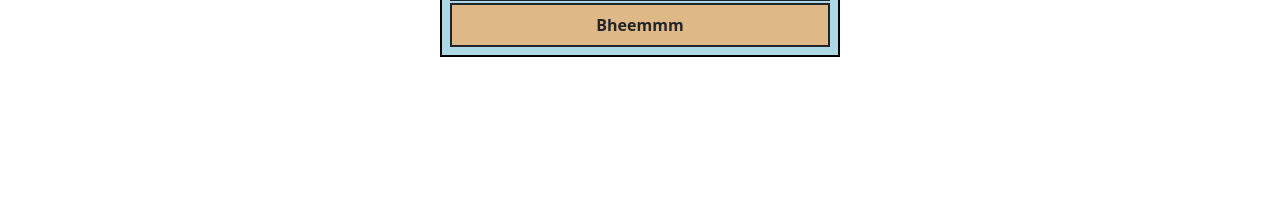
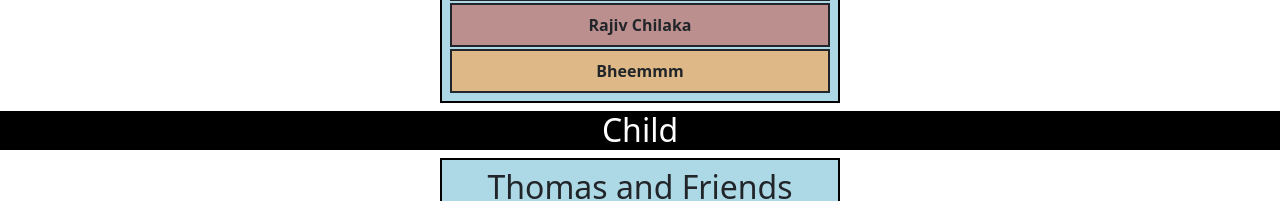
Before and after one commit to VishvaShah01/vishva_Shah_WEB601Assignments, an Angular app in the folder V_Shah_CartoonCharacters/: page / in a window 1280 px wide. Shown: the part 1928-2129 px from the top of the page. Before the commit the page ends 1993 px from the top, so only its background shows below. Built offline with nearby package versions, Linux system fonts and the light colour scheme.

Commit message:
2 Forloop and all data correctly works.

```diff
--- a/V_Shah_CartoonCharacters/src/app/content-list/content-list.component.html
+++ b/V_Shah_CartoonCharacters/src/app/content-list/content-list.component.html
@@ -6,8 +6,23 @@
 </div>-->
 
 <!--Assignment 3-->
+<h2 class="heading">Comedy</h2>
 <div *ngFor="let item of (cartooncharacters | cartoons); index as i; first as isFirst; odd as odd; even as even;">
   <app-content-card *ngIf="item.type=='Comedy'" [cartoon]="item"
   class="chess-player-{{i}}">
 </app-content-card>
 </div>
+
+<h2 class="heading">Child</h2>
+<div *ngFor="let item of (cartooncharacters | cartoons); index as i; first as isFirst; odd as odd; even as even;">
+  <app-content-card *ngIf="item.type=='Child'" [cartoon]="item"
+  class="chess-player-{{i}}">
+</app-content-card>
+</div>
+
+<h2 class="heading">Blank data</h2>
+<div *ngFor="let item of (cartooncharacters | cartoons); index as i; first as isFirst; odd as odd; even as even;">
+  <app-content-card *ngIf="item.type==''" [cartoon]="item"
+  class="chess-player-{{i}}">
+</app-content-card>
+</div>
--- a/V_Shah_CartoonCharacters/src/app/content-list/content-list.component.scss
+++ b/V_Shah_CartoonCharacters/src/app/content-list/content-list.component.scss
@@ -0,0 +1,5 @@
+.heading {
+    text-align: center;
+    background-color: black;
+    color: white;
+}
```
